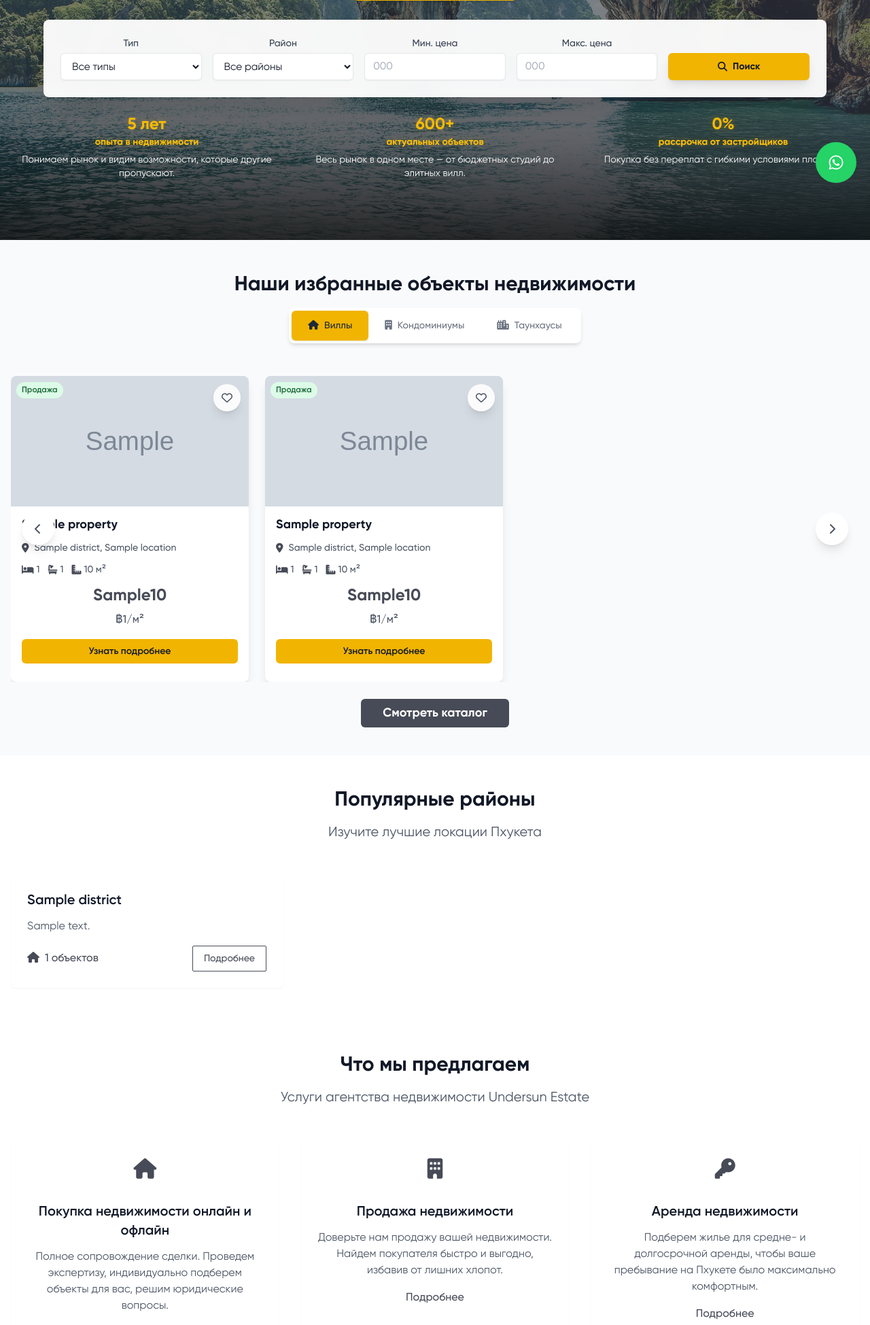
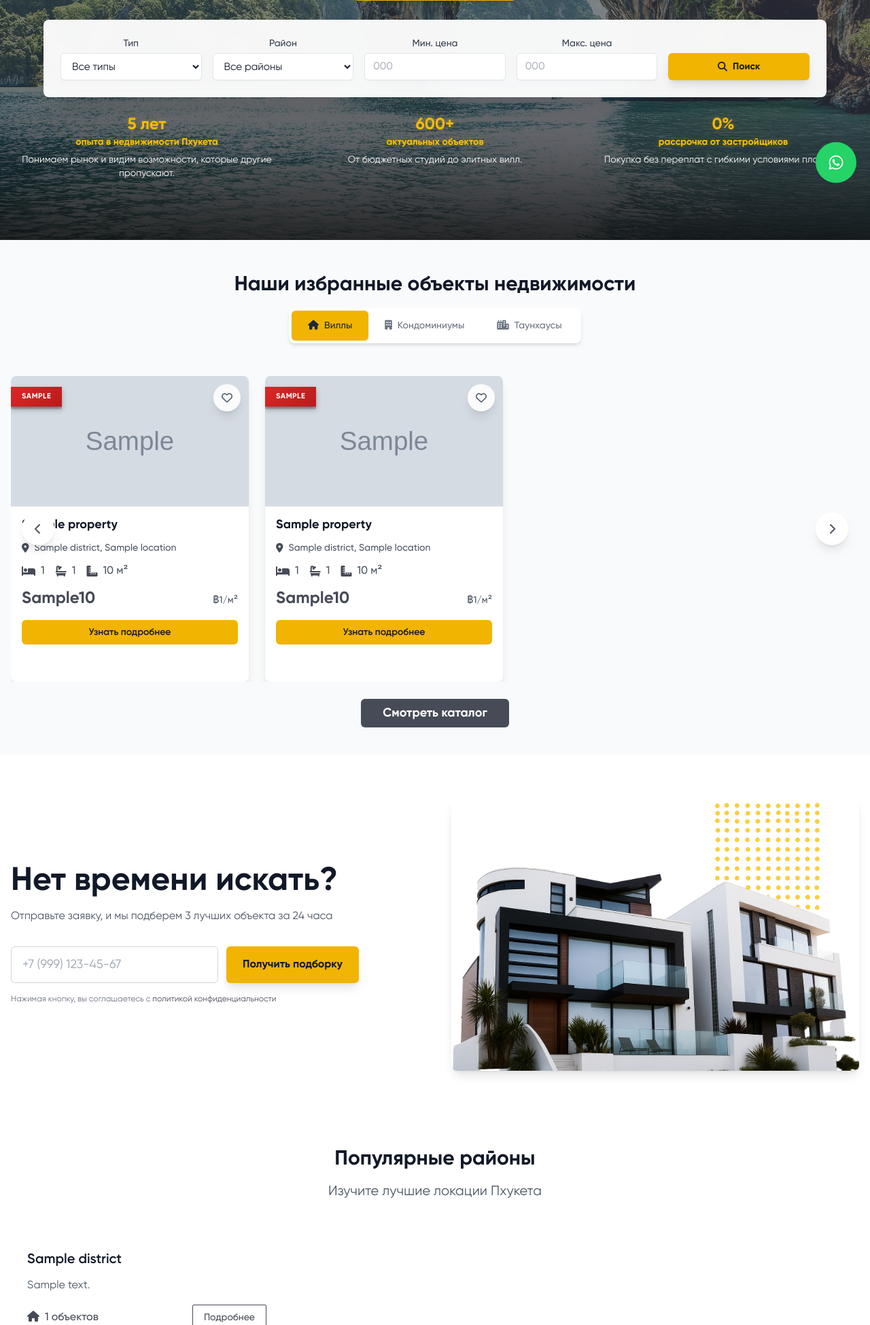
Before and after one commit to homyag/undersun, a Django app: page /ru/ in a window 1280 px wide. Shown: the part 511-2460 px from the top of the page at 68% size. Run offline with Django 5.2, Linux system fonts and the light colour scheme; data comes from the database, SQL or seed files in the repository; tables that the repository leaves empty hold one stand-in row (values such as "Sample post"); grey boxes marked "Sample" are stand-in pictures; some libraries are stand-ins or nearby versions.

Commit message:
fix: верстка главной страницы по ТЗ

```diff
--- a/apps/core/views.py
+++ b/apps/core/views.py
@@ -52,6 +52,8 @@ def serialize_properties_for_js(properties):
             'price_per_sqm_thb': prop.get_formatted_price_per_sqm('THB', prop.deal_type),
             'price_per_sqm_usd': prop.get_formatted_price_per_sqm('USD', prop.deal_type),
             'price_per_sqm_rub': prop.get_formatted_price_per_sqm('RUB', prop.deal_type),
+            # Специальное предложение
+            'special_offer': prop.special_offer or '',
         })
     return json.dumps(result)
 
--- a/apps/properties/models.py
+++ b/apps/properties/models.py
@@ -71,6 +71,7 @@ class Property(models.Model):
     # Описание
     description = models.TextField(_('Описание'))
     short_description = models.CharField(_('Краткое описание'), max_length=300, blank=True)
+    special_offer = models.CharField(_('Специальное предложение'), max_length=50, blank=True)
 
     # Локация
     district = models.ForeignKey(District, on_delete=models.CASCADE, verbose_name=_('Район'))
--- a/apps/properties/translation.py
+++ b/apps/properties/translation.py
@@ -3,7 +3,7 @@ from .models import Property, PropertyType, Developer, PropertyFeature
 
 @register(Property)
 class PropertyTranslationOptions(TranslationOptions):
-    fields = ('title', 'description', 'short_description', 'address')
+    fields = ('title', 'description', 'short_description', 'address', 'special_offer')
 
 @register(PropertyType)
 class PropertyTypeTranslationOptions(TranslationOptions):
--- a/templates/core/home.html
+++ b/templates/core/home.html
@@ -267,6 +267,52 @@
             height: calc(100vh - 80px);
         }
     }
+
+    /* Special Offer Ribbon Styles */
+    .special-offer-ribbon {
+        position: absolute;
+        top: 16px;
+        left: 0;
+        z-index: 10;
+    }
+
+    .ribbon-content {
+        position: relative;
+        background: linear-gradient(135deg, #dc2626 0%, #b91c1c 100%);
+        color: white;
+        font-size: 11px;
+        font-weight: 700;
+        padding: 6px 16px;
+        box-shadow: 0 4px 8px rgba(0, 0, 0, 0.3);
+        text-transform: uppercase;
+        letter-spacing: 0.5px;
+    }
+
+    /* Left fold triangle - ровно по краю карточки */
+    .ribbon-content::after {
+        content: '';
+        position: absolute;
+        left: 0;
+        top: 0;
+        width: 0;
+        height: 0;
+        border-top: 20px solid transparent;
+        border-bottom: 20px solid transparent;
+        border-right: 8px solid #991b1b;
+        transform: translateX(-100%);
+    }
+
+    /* Bottom shadow fold */
+    .ribbon-content::before {
+        content: '';
+        position: absolute;
+        left: -8px;
+        bottom: 0;
+        width: calc(100% + 8px);
+        height: 4px;
+        background: linear-gradient(180deg, rgba(0,0,0,0.3) 0%, rgba(0,0,0,0.1) 100%);
+        transform: translateY(100%);
+    }
 </style>
 {% endblock %}
 
@@ -346,7 +392,7 @@
                 <div class="grid grid-cols-3 md:grid-cols-3 gap-2 md:gap-4 lg:gap-6 text-white text-center">
                     <div>
                         <div class="text-lg sm:text-2xl lg:text-2xl font-bold text-accent">5 лет</div>
-                        <div class="text-xs sm:text-sm lg:text-sm font-bold leading-tight text-accent">опыта в недвижимости</div>
+                        <div class="text-xs sm:text-sm lg:text-sm font-bold leading-tight text-accent">опыта в недвижимости Пхукета</div>
                     </div>
                     <div>
                         <div class="text-lg sm:text-2xl lg:text-2xl font-bold text-accent">600+</div>
@@ -361,7 +407,7 @@
                 <!-- Подробные описания - только на планшетах и десктопах -->
                 <div class="hidden md:grid md:grid-cols-3 gap-4 lg:gap-6 text-white text-center text-xs lg:text-sm font-normal" style="margin-top: 6px;">
                     <div>Понимаем рынок и видим возможности, которые другие пропускают.</div>
-                    <div>Весь рынок в одном месте — от бюджетных студий до элитных вилл.</div>
+                    <div>От бюджетных студий до элитных вилл.</div>
                     <div>Покупка без переплат с гибкими условиями платежа.</div>
                 </div>
             </div>
@@ -542,7 +588,51 @@
         </div>
     </div>
 </section>
-
+<!-- Phone Contact Form Section -->
+<section class="py-16 bg-white">
+    <div class="max-w-7xl mx-auto px-4">
+        <div class="grid lg:grid-cols-2 gap-12 items-center">
+            <!-- Form Side -->
+            <div class="lg:order-1">
+                <div class="max-w-lg mx-auto lg:mx-0">
+                    <h2 class="text-5xl font-bold text-gray-900 mb-4 whitespace-nowrap">{% trans "Нет времени искать?" %}</h2>
+                    <p class="text-gray-600 mb-8">{% trans "Отправьте заявку, и мы подберем 3 лучших объекта за 24 часа" %}</p>
+
+                    <form id="phoneConsultationForm" class="space-y-6">
+                        <div>
+                            <div class="flex gap-3">
+                                <input type="tel"
+                                       id="phone"
+                                       name="phone"
+                                       placeholder="+7 (999) 123-45-67"
+                                       class="flex-1 px-4 py-3 border border-gray-300 rounded-md focus:ring-2 focus:ring-accent focus:border-accent transition-colors text-lg"
+                                       required>
+                                <button type="submit"
+                                        class="bg-accent hover:bg-yellow-500 text-gray-900 font-bold py-3 px-6 rounded-md transition-all duration-300 shadow-lg hover:shadow-xl transform hover:-translate-y-1 whitespace-nowrap">
+                                    {% trans "Получить подборку" %}
+                                </button>
+                            </div>
+                        </div>
+                    </form>
+
+                    <p class="text-xs text-gray-500 mt-4">
+                        {% trans "Нажимая кнопку, вы соглашаетесь с" %}
+                        <a href="#" class="text-primary hover:underline">{% trans "политикой конфиденциальности" %}</a>
+                    </p>
+                </div>
+            </div>
+
+            <!-- Image Side -->
+            <div class="lg:order-2">
+                <div class="relative">
+                    <img src="{% static 'images/home_page/homepage_callbacksection_house.webp' %}"
+                         alt="{% trans 'Современная недвижимость' %}"
+                         class="w-full h-[400px] object-cover rounded-lg shadow-lg">
+                </div>
+            </div>
+        </div>
+    </div>
+</section>
 <!-- Districts -->
 <section class="py-12">
     <div class="max-w-7xl mx-auto px-4">
@@ -581,7 +671,7 @@
             <p class="text-xl text-gray-600 mt-4">{% trans "Услуги агентства недвижимости Undersun Estate" %}</p>
         </div>
 
-        <div class="grid grid-cols-1 md:grid-cols-2 lg:grid-cols-3 gap-8">
+        <div class="grid grid-cols-1 md:grid-cols-2 gap-8">
             <!-- Real Estate Purchase -->
             <div class="bg-white p-6 rounded-md shadow-sm hover:shadow-md transition-shadow duration-200">
                 <div class="text-center mb-4">
@@ -606,17 +696,6 @@
                 </div>
             </div>
 
-            <!-- Property Rental -->
-            <div class="bg-white p-6 rounded-md shadow-sm hover:shadow-md transition-shadow duration-200">
-                <div class="text-center mb-4">
-                    <i class="fas fa-key text-3xl text-primary mb-4"></i>
-                </div>
-                <h5 class="text-xl font-semibold text-gray-900 mb-3 text-center">{% trans "Аренда недвижимости" %}</h5>
-                <p class="text-gray-600 mb-4 text-center">{% trans "Подберем жилье для средне- и долгосрочной аренды, чтобы ваше пребывание на Пхукете было максимально комфортным." %}</p>
-                <div class="text-center">
-                    <a href="#" class="text-primary hover:text-accent transition-colors font-medium">{% trans "Подробнее" %}</a>
-                </div>
-            </div>
 
             <!-- Legal Advice -->
             <div class="bg-white p-6 rounded-md shadow-sm hover:shadow-md transition-shadow duration-200">
@@ -630,17 +709,6 @@
                 </div>
             </div>
 
-            <!-- Commercial Real Estate -->
-            <div class="bg-white p-6 rounded-md shadow-sm hover:shadow-md transition-shadow duration-200">
-                <div class="text-center mb-4">
-                    <i class="fas fa-store text-3xl text-primary mb-4"></i>
-                </div>
-                <h5 class="text-xl font-semibold text-gray-900 mb-3 text-center">{% trans "Коммерческая недвижимость" %}</h5>
-                <p class="text-gray-600 mb-4 text-center">{% trans "У нас есть выгодные предложения по продаже коммерческих помещений на острове." %}</p>
-                <div class="text-center">
-                    <a href="#" class="text-primary hover:text-accent transition-colors font-medium">{% trans "Подробнее" %}</a>
-                </div>
-            </div>
 
             <!-- Land Sale -->
             <div class="bg-white p-6 rounded-md shadow-sm hover:shadow-md transition-shadow duration-200">
@@ -791,8 +859,7 @@
         </div>
     </div>
 </section>
-
-<!-- Property Purchase Process Steps -->
+    <!-- Property Purchase Process Steps -->
 <section class="py-16 bg-gradient-to-br from-blue-50 via-white to-purple-50 relative overflow-hidden">
     <!-- Background decorative elements -->
     <div class="absolute inset-0 pointer-events-none">
@@ -1692,15 +1759,15 @@ document.head.appendChild(style);
                     <div class="relative h-48">
                         <img src="${imageUrl}" class="w-full h-full object-cover" alt="${property.title}" loading="lazy">
 
-                        <!-- Deal Type Badge -->
-                        <div class="absolute top-2 left-2">
-                            ${property.deal_type === 'sale' ?
-                                '<span class="inline-flex items-center px-2 py-1 rounded-full text-xs font-semibold bg-green-100 text-green-800">Продажа</span>' :
-                                property.deal_type === 'rent' ?
-                                '<span class="inline-flex items-center px-2 py-1 rounded-full text-xs font-semibold bg-blue-100 text-blue-800">Аренда</span>' :
-                                '<span class="inline-flex items-center px-2 py-1 rounded-full text-xs font-semibold bg-purple-100 text-purple-800">Продажа/Аренда</span>'
-                            }
-                        </div>
+                        <!-- Special Offer Ribbon -->
+                        ${property.special_offer ?
+                            `<div class="special-offer-ribbon">
+                                <div class="ribbon-content">
+                                    ${property.special_offer}
+                                </div>
+                            </div>` :
+                            ''
+                        }
 
                         <div class="absolute top-3 right-3">
                             <button class="bg-white/90 hover:bg-white w-10 h-10 rounded-full transition-all duration-200 group favorite-btn shadow-lg hover:shadow-xl transform hover:scale-110 flex items-center justify-center"
@@ -1725,23 +1792,23 @@ document.head.appendChild(style);
 
                             <!-- Property Details -->
                             <div class="flex items-center justify-between mb-3">
-                                <div class="flex items-center space-x-3">
+                                <div class="flex items-center space-x-4">
                                     ${property.bedrooms > 0 ? `
                                         <div class="flex items-center text-gray-600">
-                                            <i class="fas fa-bed mr-1 text-primary text-sm"></i>
-                                            <span class="text-sm font-medium">${property.bedrooms}</span>
+                                            <i class="fas fa-bed mr-2 text-primary text-base"></i>
+                                            <span class="text-base font-medium">${property.bedrooms}</span>
                                         </div>
                                     ` : ''}
                                     ${property.bathrooms > 0 ? `
                                         <div class="flex items-center text-gray-600">
-                                            <i class="fas fa-bath mr-1 text-primary text-sm"></i>
-                                            <span class="text-sm font-medium">${property.bathrooms}</span>
+                                            <i class="fas fa-bath mr-2 text-primary text-base"></i>
+                                            <span class="text-base font-medium">${property.bathrooms}</span>
                                         </div>
                                     ` : ''}
                                     ${property.area > 0 ? `
                                         <div class="flex items-center text-gray-600">
-                                            <i class="fas fa-ruler-combined mr-1 text-primary text-sm"></i>
-                                            <span class="text-sm font-medium">${property.area} м²</span>
+                                            <i class="fas fa-ruler-combined mr-2 text-primary text-base"></i>
+                                            <span class="text-base font-medium">${property.area} м²</span>
                                         </div>
                                     ` : ''}
                                 </div>
@@ -1749,18 +1816,16 @@ document.head.appendChild(style);
 
                             <!-- Price Section -->
                             <div class="mb-4">
-                                <div class="text-center">
+                                <div class="flex justify-between items-baseline">
                                     <span class="text-2xl font-bold text-primary card-price-${property.id}" data-property-id="${property.id}" data-deal-type="${property.deal_type}">
                                         ${priceDisplay}
                                     </span>
-                                </div>
-                                ${property.area > 0 && property.deal_type === 'sale' ? `
-                                    <div class="text-center mt-2">
-                                        <div class="text-base text-gray-600 font-medium card-price-per-sqm-${property.id}">
+                                    ${property.area > 0 && property.deal_type === 'sale' ? `
+                                        <div class="text-sm text-gray-600 font-medium card-price-per-sqm-${property.id}">
                                             ${property.price_per_sqm_thb || property.price_per_sqm_rub || property.price_per_sqm_usd || ''}
                                         </div>
-                                    </div>
-                                ` : ''}
+                                    ` : ''}
+                                </div>
                             </div>
                         </div>
 
@@ -1876,5 +1941,92 @@ window.handlePhoneCallback = function(event, consultationId) {
     //     button.disabled = false;
     // });
 };
+
+// Phone mask functionality
+function initPhoneMask() {
+    const phoneInput = document.getElementById('phone');
+    if (!phoneInput) return;
+
+    phoneInput.addEventListener('input', function(e) {
+        let value = e.target.value.replace(/\D/g, '');
+        let formattedValue = '';
+
+        if (value.length > 0) {
+            if (value.startsWith('7') || value.startsWith('8')) {
+                // Russian format
+                if (value.startsWith('8')) value = '7' + value.slice(1);
+                formattedValue = '+7';
+                if (value.length > 1) formattedValue += ' (' + value.slice(1, 4);
+                if (value.length >= 4) formattedValue += ') ' + value.slice(4, 7);
+                if (value.length >= 7) formattedValue += '-' + value.slice(7, 9);
+                if (value.length >= 9) formattedValue += '-' + value.slice(9, 11);
+            } else {
+                // International format
+                formattedValue = '+' + value.slice(0, 15);
+            }
+        }
+
+        e.target.value = formattedValue;
+    });
+
+    phoneInput.addEventListener('keydown', function(e) {
+        if (e.key === 'Backspace' || e.key === 'Delete') {
+            return;
+        }
+        if (!/[0-9+]/.test(e.key) && !e.ctrlKey && !e.metaKey && e.key !== 'Tab' && e.key !== 'Enter') {
+            e.preventDefault();
+        }
+    });
+}
+
+// Phone consultation form submission
+function initPhoneConsultationForm() {
+    const form = document.getElementById('phoneConsultationForm');
+    if (!form) return;
+
+    form.addEventListener('submit', function(e) {
+        e.preventDefault();
+
+        const phoneInput = document.getElementById('phone');
+        const submitButton = form.querySelector('button[type="submit"]');
+        const originalText = submitButton.textContent;
+
+        // Basic validation
+        if (!phoneInput.value.trim()) {
+            alert('Пожалуйста, введите номер телефона');
+            return;
+        }
+
+        // Visual feedback
+        submitButton.textContent = 'Отправка...';
+        submitButton.disabled = true;
+
+        // Simulate form submission (replace with actual API call)
+        setTimeout(() => {
+            alert('Спасибо! Мы свяжемся с вами в течение 15 минут.');
+            form.reset();
+            submitButton.textContent = originalText;
+            submitButton.disabled = false;
+        }, 1000);
+
+        // Here you would normally send data to your backend
+        // fetch('/api/consultation-request/', {
+        //     method: 'POST',
+        //     headers: {
+        //         'Content-Type': 'application/json',
+        //         'X-CSRFToken': getCookie('csrftoken')
+        //     },
+        //     body: JSON.stringify({
+        //         phone: phoneInput.value
+        //     })
+        // });
+    });
+}
+
+// Initialize when DOM is loaded
+document.addEventListener('DOMContentLoaded', function() {
+    initPhoneMask();
+    initPhoneConsultationForm();
+});
 </script>
 {% endblock %}
```
Also changed, not shown: apps/properties/admin.py (+7 -3 lines), static/images/home_page/homepage_callbacksection_house.webp (added).
